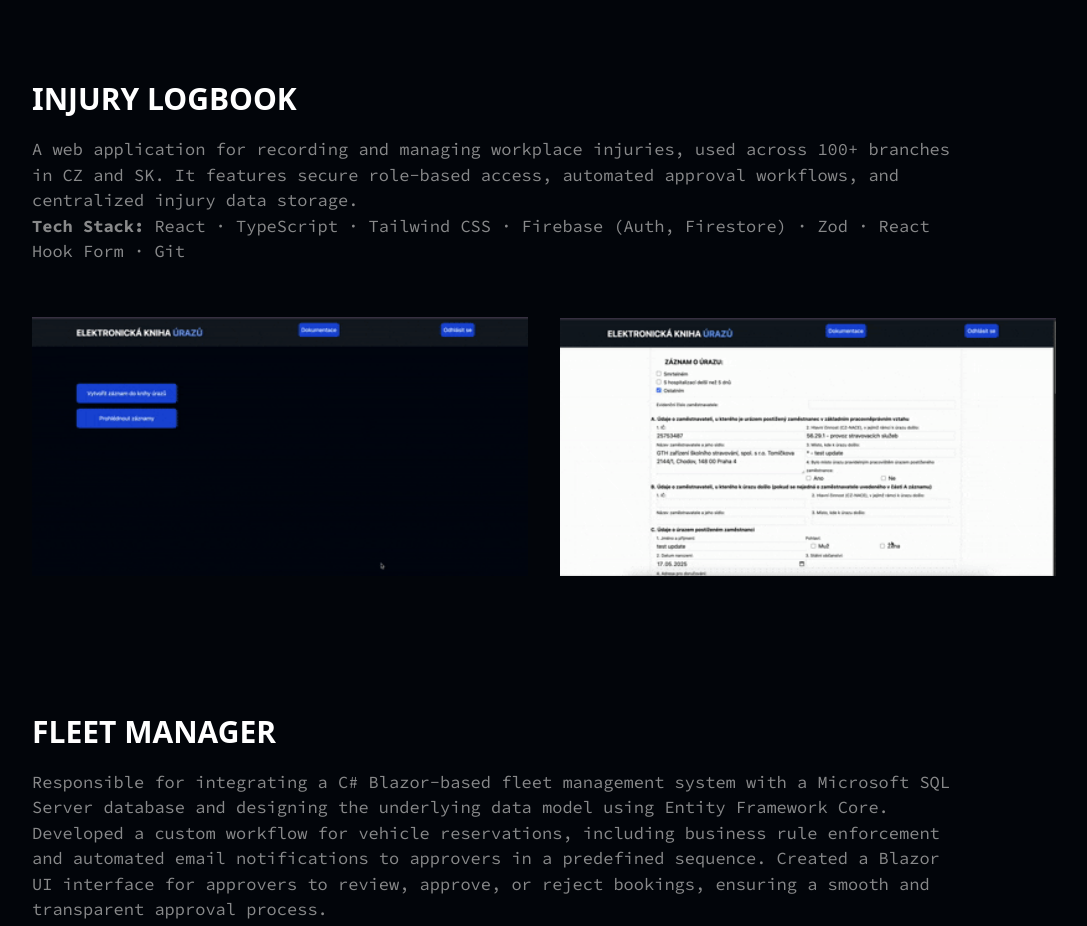
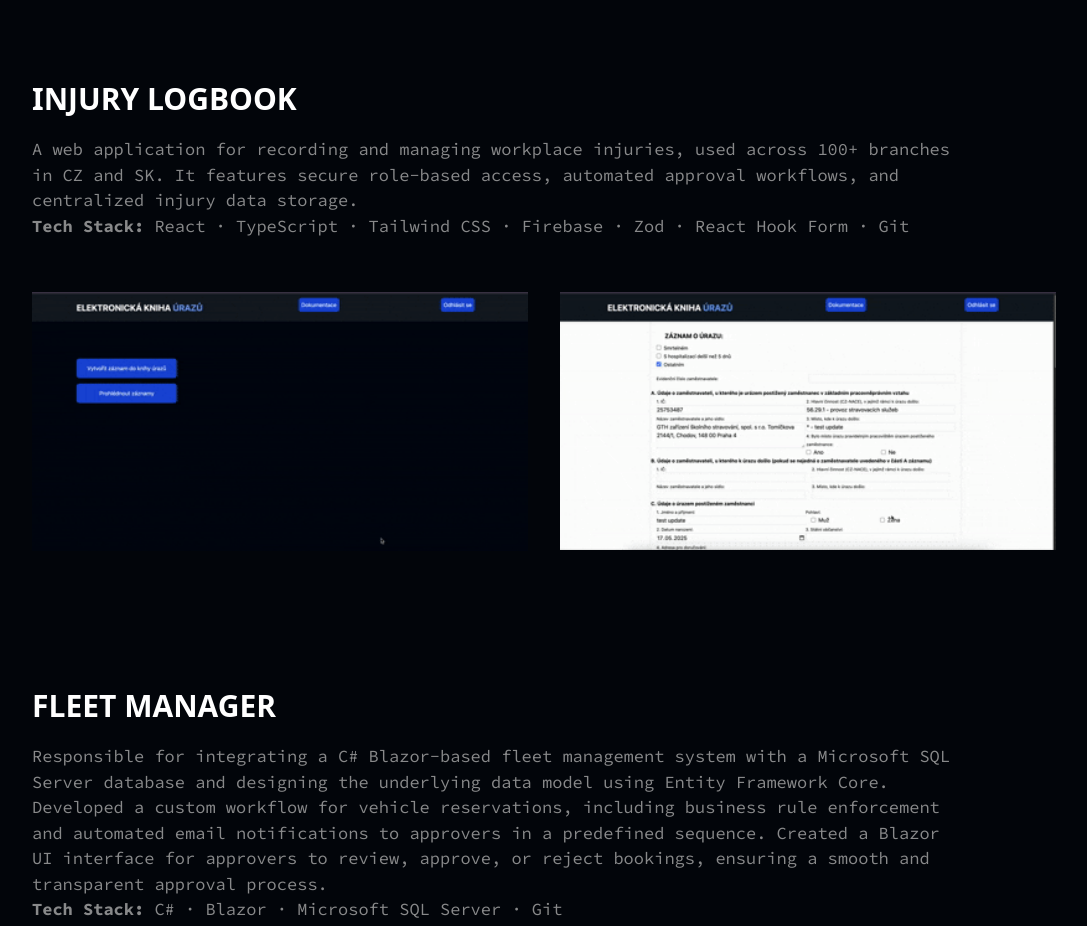
Before and after one commit to eycis/portfolio, a Next.js app: page / in a window 1280 px wide. Shown: the part 3680-4606 px from the top of the page, without its empty margins (96-1183 px from the left). Built offline with nearby package versions, Linux system fonts and the light colour scheme.

Commit message:
minor changes

```diff
--- a/components/Projects.tsx
+++ b/components/Projects.tsx
@@ -16,7 +16,7 @@ const Projects = () => {
                 A web application for recording and managing workplace injuries, used across 100+ branches in CZ and SK.
                 It features secure role-based access, automated approval workflows, and centralized injury data storage.<br/>
                 <span className='font-bold'>Tech Stack:  </span>
-                React · TypeScript · Tailwind CSS · Firebase (Auth, Firestore) · Zod · React Hook Form · Git
+                React · TypeScript · Tailwind CSS · Firebase · Zod · React Hook Form · Git
             </p>
             </div>
             <div data-aos = "fade-up">
```
